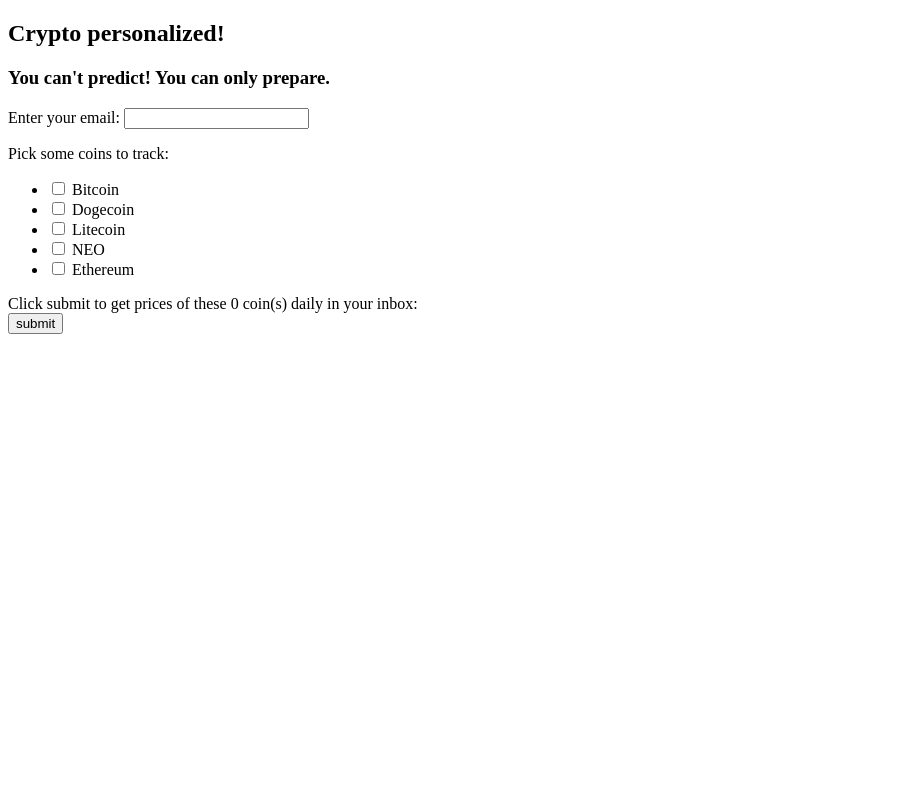
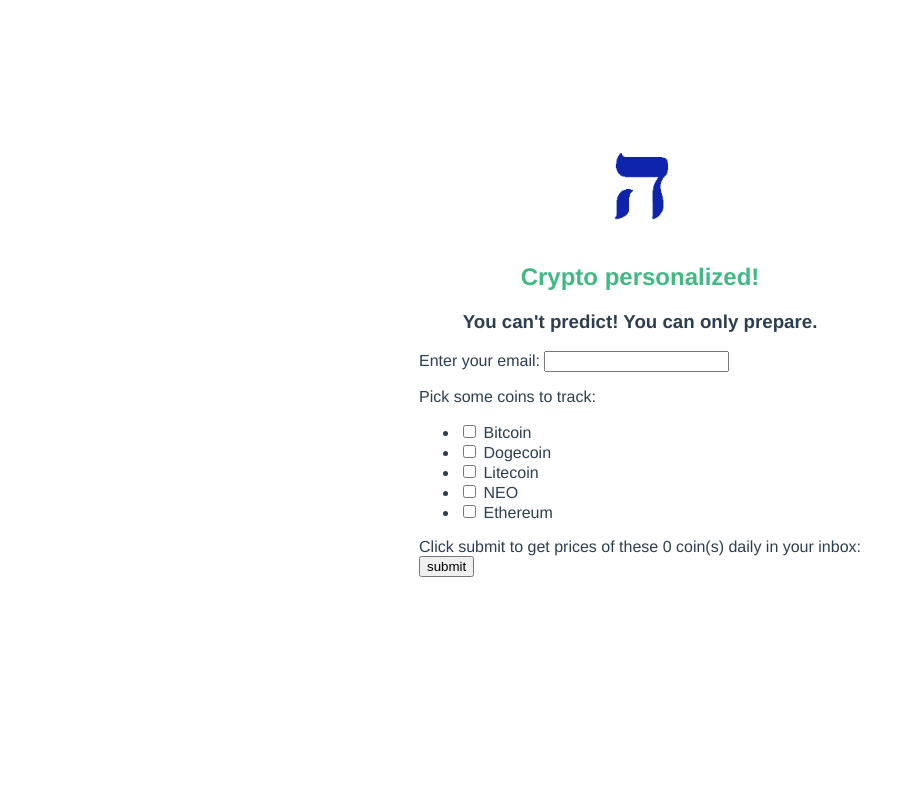
Before and after one commit to NdagiStanley/crypto, a Django app: page / in a window 1280 px wide. Shown: the whole page, without its empty margins (0-915 px from the left). Before the commit the page ends 334 px from the top, so only its background shows below. Run offline with Django 3.2, Linux system fonts and the light colour scheme.

Commit message:
Add Logo

```diff
--- a/crypto/settings.py
+++ b/crypto/settings.py
@@ -119,3 +119,7 @@
 # https://docs.djangoproject.com/en/2.1/howto/static-files/
 
 STATIC_URL = '/static/'
+
+STATICFILES_DIRS = [
+    os.path.join(BASE_DIR, "static"),
+]
--- a/templates/index.html
+++ b/templates/index.html
@@ -11,13 +11,17 @@
 
 <body>
     <div id="app">
+        {% load static %}
+        <img class="logo" src="{% static "logo.png" %}">
         <h2> [[ title ]] </h2>
         <h3> [[ subtitle ]] </h3>
 
+        <div id="form">
             <p>Enter your email: <input type="email" name="email" id="email"> </p>
             <p>Pick some coins to track:</p>
             <ul>
-            <li> <input type="checkbox" name="coin" id="Bitcoin" value="Bitcoin" v-model="checkedCoins"> Bitcoin </li>
+                <li> <input type="checkbox" name="coin" id="Bitcoin" value="Bitcoin" v-model="checkedCoins"> Bitcoin
+                </li>
                 <li> <input type="checkbox" name="coin" id="Dogecoin" value="Dogecoin" v-model="checkedCoins"> Dogecoin
                 </li>
                 <li> <input type="checkbox" name="coin" id="Litecoin" value="Litecoin" v-model="checkedCoins"> Litecoin
@@ -30,6 +34,7 @@
             <span v-for="checkedCoin in checkedCoins"> [[ checkedCoin ]],</span>
             <br>
             <input type="button" value="submit">
+        </div>
     </div>
 </body>
 <script>
@@ -44,4 +49,38 @@
     })
 </script>
 
+<style scoped>
+    h2 {
+        color: #42b983;
+    }
+
+    html {
+        height: 100%;
+    }
+
+    body {
+        display: flex;
+        align-items: center;
+        justify-content: center;
+        height: 100%;
+    }
+
+    #app {
+        color: #2c3e50;
+        margin-top: -100px;
+        max-width: 600px;
+        font-family: Source Sans Pro, Helvetica, Arial, sans-serif;
+        text-align: center;
+    }
+
+    #form {
+        text-align: justify;
+    }
+
+    .logo {
+        width: 100px;
+        height: 100px
+    }
+</style>
+
 </html>
```
Also changed, not shown: static/logo.png (added). Lines whose indentation alone changed are shown as unchanged.
